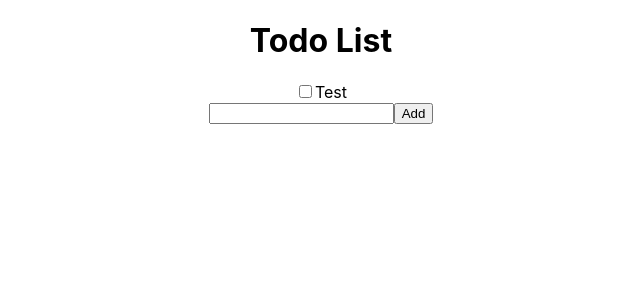
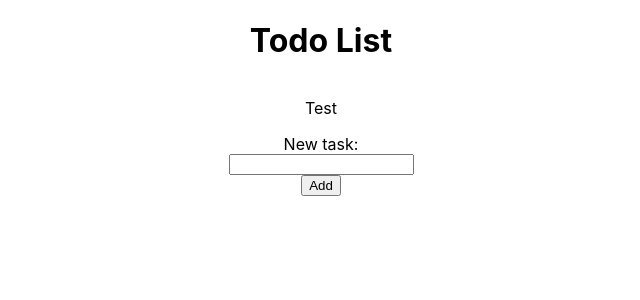
Before and after one commit to aramatsolrac/todolist, a React (Create React App) app: page / in a window 1280 px wide. Shown: the top 300 px of the page, without its empty margins (319-959 px from the left). Built offline with nearby package versions, Linux system fonts and the light colour scheme.

Commit message:
WIP: Add some style

```diff
--- a/src/App.css
+++ b/src/App.css
@@ -1,38 +1,3 @@
 .App {
   text-align: center;
 }
-
-.App-logo {
-  height: 40vmin;
-  pointer-events: none;
-}
-
-@media (prefers-reduced-motion: no-preference) {
-  .App-logo {
-    animation: App-logo-spin infinite 20s linear;
-  }
-}
-
-.App-header {
-  background-color: #282c34;
-  min-height: 100vh;
-  display: flex;
-  flex-direction: column;
-  align-items: center;
-  justify-content: center;
-  font-size: calc(10px + 2vmin);
-  color: white;
-}
-
-.App-link {
-  color: #61dafb;
-}
-
-@keyframes App-logo-spin {
-  from {
-    transform: rotate(0deg);
-  }
-  to {
-    transform: rotate(360deg);
-  }
-}
--- /dev/null
+++ b/src/components/Add.css
@@ -0,0 +1,9 @@
+form {
+    display: flex;
+    flex-direction: column;
+    align-items: center;
+    justify-content: center;
+    text-align: center;
+    overflow-y: scroll;
+    overflow-x: hidden;
+}
--- a/src/components/Add.js
+++ b/src/components/Add.js
@@ -1,11 +1,13 @@
 import React from "react";
+import './Add.css';
 
 const Add = () => {
     return (
-        <div>
-            <input type="text" id="" name=""></input>
+        <form>
+            <label for="name">New task:</label>
+            <input id="input" type="text" id="name" name="name"></input>
             <button>Add</button>
-        </div>
+        </form>
     );
 }
 
--- /dev/null
+++ b/src/components/Header.css
@@ -0,0 +1,6 @@
+Header {
+    display: flex;
+    flex-direction: column;
+    align-items: center;
+    justify-content: center;
+  }
--- a/src/components/Header.js
+++ b/src/components/Header.js
@@ -1,4 +1,5 @@
 import React from "react";
+import './Header.css';
 
 const Header = (props) => {
     return (
--- /dev/null
+++ b/src/components/List.css
@@ -0,0 +1,10 @@
+.List {
+    display: flex;
+    flex-direction: column;
+    align-items: center;
+    justify-content: center;
+    text-align: center;
+    overflow-y: scroll;
+    overflow-x: hidden;
+    padding: 1em 2em;
+}
--- a/src/components/List.js
+++ b/src/components/List.js
@@ -1,10 +1,10 @@
 import React from "react";
+import './List.css';
 
 const List = () => {
     return (
-        <div>
-            <input type="checkbox" id="" name=""></input>
-            <label for="">Test</label>
+        <div class="List">
+            <il>Test</il>
         </div>);
 }
 
```
